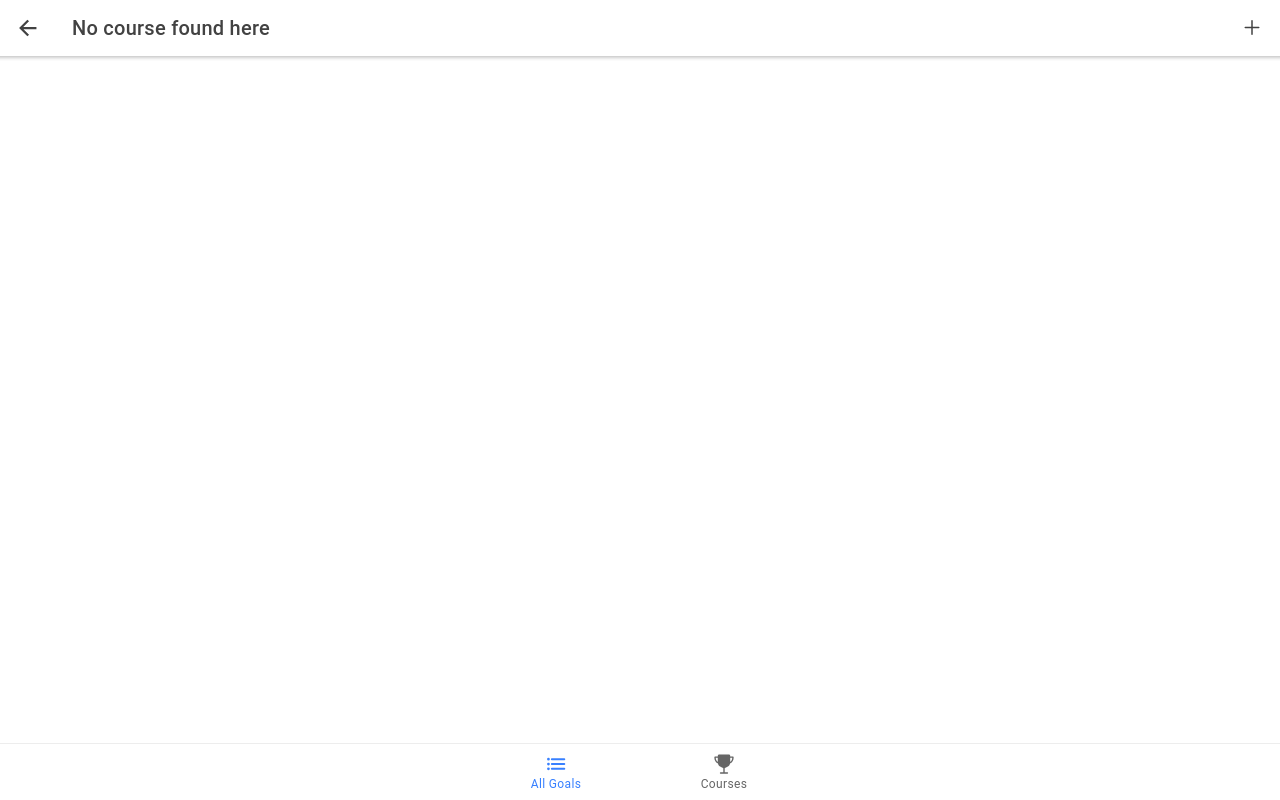
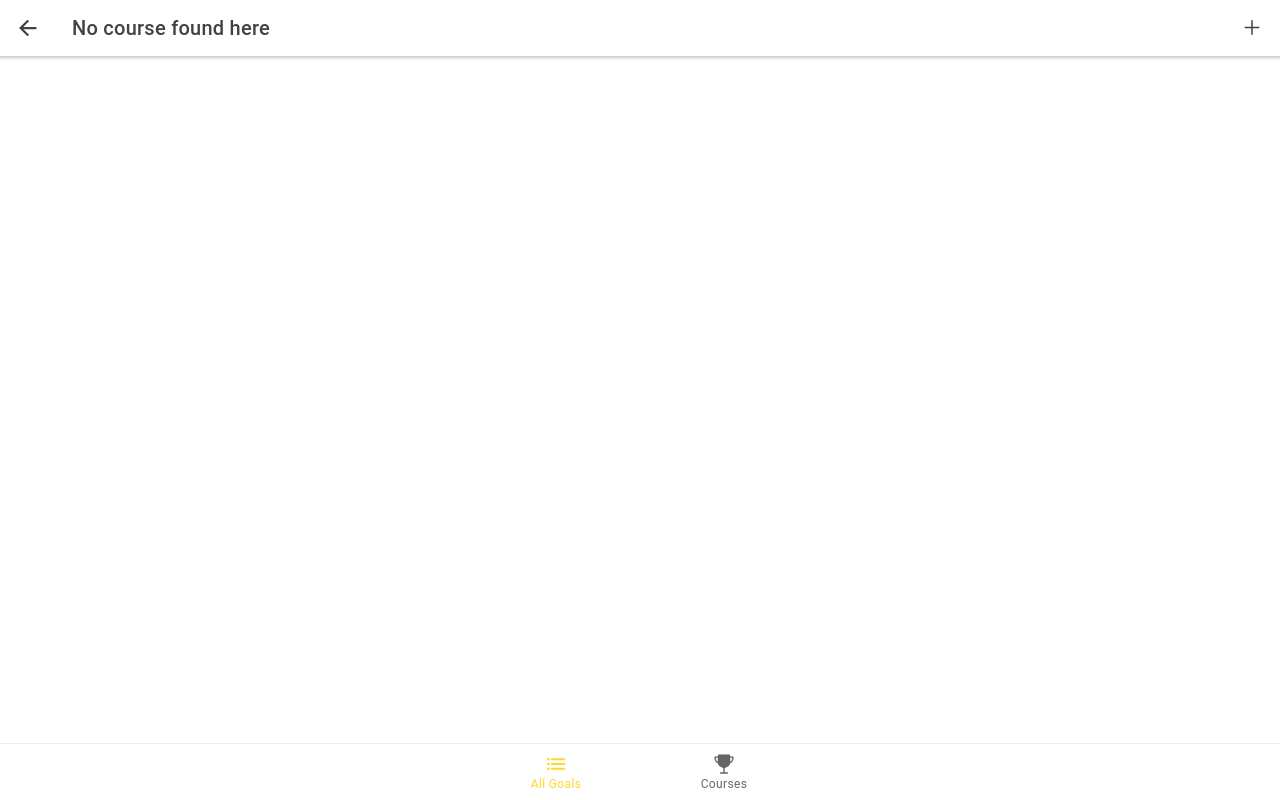
Before and after one commit to irving-caamal/ionic-react-crash-course, a React (Create React App) app: page /courses/all-goals in a window 1280 px wide. Built offline with nearby package versions, Linux system fonts and the light colour scheme.

Commit message:
Refactoring/ Splititng Components -> best practice

```diff
--- a/src/App.tsx
+++ b/src/App.tsx
@@ -1,12 +1,8 @@
 import React from 'react';
 import { Redirect, Route } from 'react-router-dom';
 import {
-    IonApp, IonContent, IonHeader,
-    IonIcon, IonItem,
-    IonLabel, IonList,
-    IonMenu, IonMenuToggle,
-    IonRouterOutlet, IonTitle,
-    IonToolbar
+    IonApp,
+    IonRouterOutlet
 } from '@ionic/react';
 import { IonReactRouter } from '@ionic/react-router';
 
@@ -41,37 +37,12 @@ import AllGoals from "./pages/AllGoals";
 import {home, list, options, trophy} from "ionicons/icons";
 import Filter from "./pages/Filter";
 import CourseTabs from "./pages/CourseTabs";
+import SideDrawer from "./components/SideDrawer";
 
 const App: React.FC = () => (
   <IonApp>
     <IonReactRouter>
-        <IonMenu contentId="main">
-
-            <IonHeader>
-                <IonToolbar>
-                    <IonTitle>
-                        Course Goals
-                    </IonTitle>
-                </IonToolbar>
-            </IonHeader>
-            <IonContent>
-                <IonList>
-                    <IonMenuToggle>
-                        <IonItem button routerLink='/courses/all-goals' routerDirection="none">
-                            <IonIcon slot="start" icon={list}></IonIcon>
-                            <IonLabel>All goals</IonLabel>
-                        </IonItem>
-                    </IonMenuToggle>
-                    <IonMenuToggle>
-                        <IonItem button routerLink='/filter'>
-                            <IonIcon slot="start" icon={options}></IonIcon>
-                            <IonLabel>Filter</IonLabel>
-                        </IonItem>
-                    </IonMenuToggle>
-
-                </IonList>
-            </IonContent>
-        </IonMenu>
+        <SideDrawer />
         <IonRouterOutlet id="main">
             <Route path="/filter" exact>
                 <Filter />
--- /dev/null
+++ b/src/components/CourseItem.tsx
@@ -0,0 +1,35 @@
+import React, {useState} from 'react';
+import {IonButton, IonCard, IonCardContent, IonCardHeader, IonCardSubtitle, IonCardTitle} from "@ionic/react";
+
+const CourseItem:React.FC<{
+title: string;
+enrolmentDate: Date;
+id:string;
+}> = props => {
+    return (
+        <IonCard>
+            <IonCardHeader>
+                <IonCardTitle>
+                    {props.title}
+                </IonCardTitle>
+                <IonCardSubtitle>
+                    Enrolled on {props.enrolmentDate.toLocaleDateString('es-MX', {
+                    year:'numeric',
+                    month:'2-digit',
+                    day:'2-digit'
+                })}
+                </IonCardSubtitle>
+            </IonCardHeader>
+            <IonCardContent className="ion-text-center">
+                <div className="ion-text-right">
+                    <IonButton color="secondary" fill="clear" routerLink={`/courses/${props.id}`}>
+                        See Details
+                    </IonButton>
+                </div>
+
+            </IonCardContent>
+        </IonCard>
+    );
+}
+
+export default CourseItem;
--- /dev/null
+++ b/src/components/EditableGoalItem.tsx
@@ -0,0 +1,29 @@
+import React from 'react';
+import {IonIcon, IonItem, IonItemOption, IonItemOptions, IonItemSliding, IonLabel} from "@ionic/react";
+import {create, trash} from "ionicons/icons";
+
+const EditableGoalItem: React.FC<{
+    slidingRef: React.Ref<HTMLIonItemSlidingElement>;
+    onStartDelete: (event:React.MouseEvent)  => void;
+    onStartEdit: (event:React.MouseEvent) =>void;
+    text:string
+}> = props => {
+    return (
+        <IonItemSliding ref={props.slidingRef}>
+            <IonItemOptions side="start" >
+                <IonItemOption onClick={props.onStartDelete} color="danger">
+                    <IonIcon icon={trash} slot="icon-only"/>
+                </IonItemOption>
+            </IonItemOptions>
+            <IonItem  lines="full">
+                <IonLabel>{props.text}</IonLabel>
+            </IonItem>
+            <IonItemOptions side="end">
+                <IonItemOption onClick={props.onStartEdit}>
+                    <IonIcon icon={create} slot="icon-only"/>
+                </IonItemOption>
+            </IonItemOptions>
+        </IonItemSliding>
+    )
+}
+export default EditableGoalItem;
--- /dev/null
+++ b/src/components/SideDrawer.tsx
@@ -0,0 +1,48 @@
+import React, {Component} from 'react';
+import {
+    IonContent,
+    IonHeader,
+    IonIcon,
+    IonItem,
+    IonLabel,
+    IonList, IonMenu,
+    IonMenuToggle,
+    IonTitle,
+    IonToolbar
+} from "@ionic/react";
+import {list, options} from "ionicons/icons";
+
+const SideDrawer: React.FC<{
+
+}>= props => {
+    return (
+        <IonMenu contentId="main">
+            <IonHeader>
+                <IonToolbar>
+                    <IonTitle>
+                        Course Goals
+                    </IonTitle>
+                </IonToolbar>
+            </IonHeader>
+            <IonContent>
+                <IonList>
+                    <IonMenuToggle>
+                        <IonItem button routerLink='/courses/all-goals' routerDirection="none">
+                            <IonIcon slot="start" icon={list}></IonIcon>
+                            <IonLabel>All goals</IonLabel>
+                        </IonItem>
+                    </IonMenuToggle>
+                    <IonMenuToggle>
+                        <IonItem button routerLink='/filter'>
+                            <IonIcon slot="start" icon={options}></IonIcon>
+                            <IonLabel>Filter</IonLabel>
+                        </IonItem>
+                    </IonMenuToggle>
+
+                </IonList>
+            </IonContent>
+        </IonMenu>
+    );
+}
+
+export default SideDrawer;
--- a/src/pages/CourseGoals.tsx
+++ b/src/pages/CourseGoals.tsx
@@ -15,7 +15,7 @@ import {useParams} from 'react-router-dom';
 import {DUMMY_DATA} from "./Courses";
 import {add, addOutline, create, pencil, trash} from "ionicons/icons";
 import EditModal from "../components/EditModal";
-
+import EditableGoalItem from "../components/EditableGoalItem";
 const CourseGoals: React.FC = () => {
     const [startDeleting,setStartDeleting]=useState(false);
     const [isEditing,setIsEditing]=useState(false);
@@ -106,21 +106,13 @@ const deleteGoalHandler = () => {
                   <IonList>
                       {selectedCourse?.goals.map(goal => {
                           return (
-                              <IonItemSliding key={goal.id} ref={slidingOptionsRef}>
-                                  <IonItemOptions side="start" >
-                                      <IonItemOption onClick={startDeleteGoalHandler} color="danger">
-                                          <IonIcon icon={trash} slot="icon-only"/>
-                                      </IonItemOption>
-                                  </IonItemOptions>
-                                  <IonItem  lines="full">
-                                      <IonLabel>{goal.text}</IonLabel>
-                                  </IonItem>
-                                  <IonItemOptions side="end">
-                                      <IonItemOption onClick={startEditGoalHandler.bind(null,goal.id)}>
-                                          <IonIcon icon={create} slot="icon-only"/>
-                                      </IonItemOption>
-                                  </IonItemOptions>
-                              </IonItemSliding>
+                              <EditableGoalItem
+                                  key={goal.id}
+                                  slidingRef={slidingOptionsRef}
+                                  text={goal.text}
+                                  onStartDelete={startDeleteGoalHandler}
+                                  onStartEdit={startEditGoalHandler.bind(null,goal.id)}
+                              />
                           )
                       })}
                   </IonList>
--- a/src/theme/variables.css
+++ b/src/theme/variables.css
@@ -3,75 +3,66 @@ http://ionicframework.com/docs/theming/ */
 
 /** Ionic CSS Variables **/
 :root {
-  /** primary **/
-  --ion-color-primary: #3880ff;
-  --ion-color-primary-rgb: 56, 128, 255;
-  --ion-color-primary-contrast: #ffffff;
-  --ion-color-primary-contrast-rgb: 255, 255, 255;
-  --ion-color-primary-shade: #3171e0;
-  --ion-color-primary-tint: #4c8dff;
+  --ion-color-primary: #ffd82f;
+  --ion-color-primary-rgb: 255,216,47;
+  --ion-color-primary-contrast: #000000;
+  --ion-color-primary-contrast-rgb: 0,0,0;
+  --ion-color-primary-shade: #e0be29;
+  --ion-color-primary-tint: #ffdc44;
 
-  /** secondary **/
-  --ion-color-secondary: #3dc2ff;
-  --ion-color-secondary-rgb: 61, 194, 255;
+  --ion-color-secondary: #7450e8;
+  --ion-color-secondary-rgb: 116,80,232;
   --ion-color-secondary-contrast: #ffffff;
-  --ion-color-secondary-contrast-rgb: 255, 255, 255;
-  --ion-color-secondary-shade: #36abe0;
-  --ion-color-secondary-tint: #50c8ff;
+  --ion-color-secondary-contrast-rgb: 255,255,255;
+  --ion-color-secondary-shade: #6646cc;
+  --ion-color-secondary-tint: #8262ea;
 
-  /** tertiary **/
-  --ion-color-tertiary: #5260ff;
-  --ion-color-tertiary-rgb: 82, 96, 255;
+  --ion-color-tertiary: #b337ff;
+  --ion-color-tertiary-rgb: 179,55,255;
   --ion-color-tertiary-contrast: #ffffff;
-  --ion-color-tertiary-contrast-rgb: 255, 255, 255;
-  --ion-color-tertiary-shade: #4854e0;
-  --ion-color-tertiary-tint: #6370ff;
+  --ion-color-tertiary-contrast-rgb: 255,255,255;
+  --ion-color-tertiary-shade: #9e30e0;
+  --ion-color-tertiary-tint: #bb4bff;
 
-  /** success **/
   --ion-color-success: #2dd36f;
-  --ion-color-success-rgb: 45, 211, 111;
+  --ion-color-success-rgb: 45,211,111;
   --ion-color-success-contrast: #ffffff;
-  --ion-color-success-contrast-rgb: 255, 255, 255;
+  --ion-color-success-contrast-rgb: 255,255,255;
   --ion-color-success-shade: #28ba62;
   --ion-color-success-tint: #42d77d;
 
-  /** warning **/
   --ion-color-warning: #ffc409;
-  --ion-color-warning-rgb: 255, 196, 9;
+  --ion-color-warning-rgb: 255,196,9;
   --ion-color-warning-contrast: #000000;
-  --ion-color-warning-contrast-rgb: 0, 0, 0;
+  --ion-color-warning-contrast-rgb: 0,0,0;
   --ion-color-warning-shade: #e0ac08;
   --ion-color-warning-tint: #ffca22;
 
-  /** danger **/
   --ion-color-danger: #eb445a;
-  --ion-color-danger-rgb: 235, 68, 90;
+  --ion-color-danger-rgb: 235,68,90;
   --ion-color-danger-contrast: #ffffff;
-  --ion-color-danger-contrast-rgb: 255, 255, 255;
+  --ion-color-danger-contrast-rgb: 255,255,255;
   --ion-color-danger-shade: #cf3c4f;
   --ion-color-danger-tint: #ed576b;
 
-  /** dark **/
   --ion-color-dark: #222428;
-  --ion-color-dark-rgb: 34, 36, 40;
+  --ion-color-dark-rgb: 34,36,40;
   --ion-color-dark-contrast: #ffffff;
-  --ion-color-dark-contrast-rgb: 255, 255, 255;
+  --ion-color-dark-contrast-rgb: 255,255,255;
   --ion-color-dark-shade: #1e2023;
   --ion-color-dark-tint: #383a3e;
 
-  /** medium **/
   --ion-color-medium: #92949c;
-  --ion-color-medium-rgb: 146, 148, 156;
+  --ion-color-medium-rgb: 146,148,156;
   --ion-color-medium-contrast: #ffffff;
-  --ion-color-medium-contrast-rgb: 255, 255, 255;
+  --ion-color-medium-contrast-rgb: 255,255,255;
   --ion-color-medium-shade: #808289;
   --ion-color-medium-tint: #9d9fa6;
 
-  /** light **/
   --ion-color-light: #f4f5f8;
-  --ion-color-light-rgb: 244, 245, 248;
+  --ion-color-light-rgb: 244,245,248;
   --ion-color-light-contrast: #000000;
-  --ion-color-light-contrast-rgb: 0, 0, 0;
+  --ion-color-light-contrast-rgb: 0,0,0;
   --ion-color-light-shade: #d7d8da;
   --ion-color-light-tint: #f5f6f9;
 }
```
Also changed, not shown: src/pages/Courses.tsx (+2 -22 lines).
